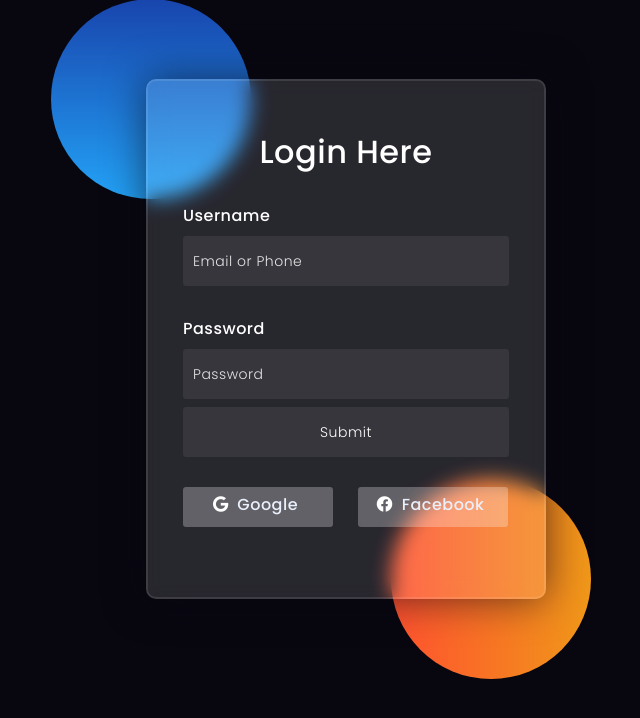
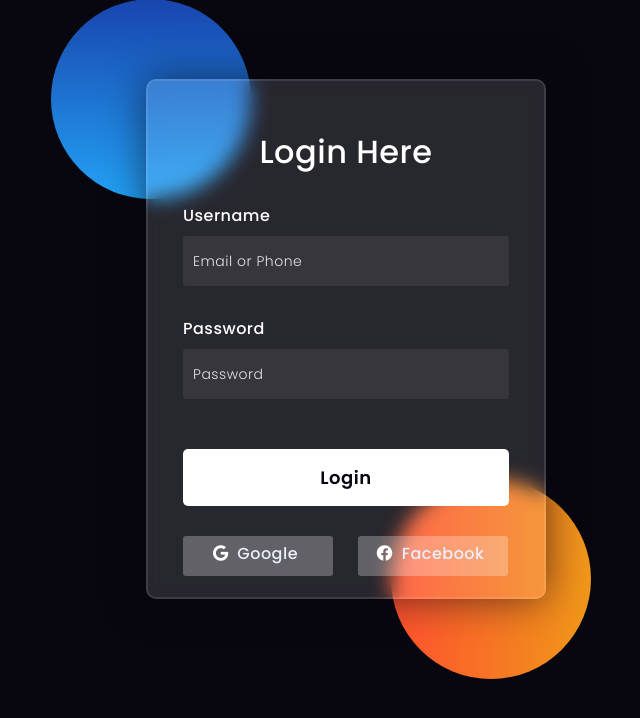
Before and after one commit to V014/nalipiri, a PHP site: page / in a window 1280 px wide. Shown: the part 61-779 px from the top of the page, without its empty margins (294-934 px from the left). Run offline with PHP 8.4, Linux system fonts and the light colour scheme.

Commit message:
fixed the login button hover problem

```diff
--- a/css/login.css
+++ b/css/login.css
@@ -98,6 +98,10 @@ button{
     border-radius: 5px;
     cursor: pointer;
 }
+button:hover{
+    background-color: #37d45177;
+    color: #ffffff;
+}
 .social{
   margin-top: 30px;
   display: flex;
--- a/index.php
+++ b/index.php
@@ -24,7 +24,8 @@
         <label for="password">Password</label>
         <input type="password" placeholder="Password" name="password">
 
-        <input type="submit" name="submit"></input>
+        <button type="submit" name="submit">Login</button>
+
         <div class="social">
           <div class="go"><i class="fab fa-google"></i>  Google</div>
           <div class="fb"><i class="fab fa-facebook"></i>  Facebook</div>
```
